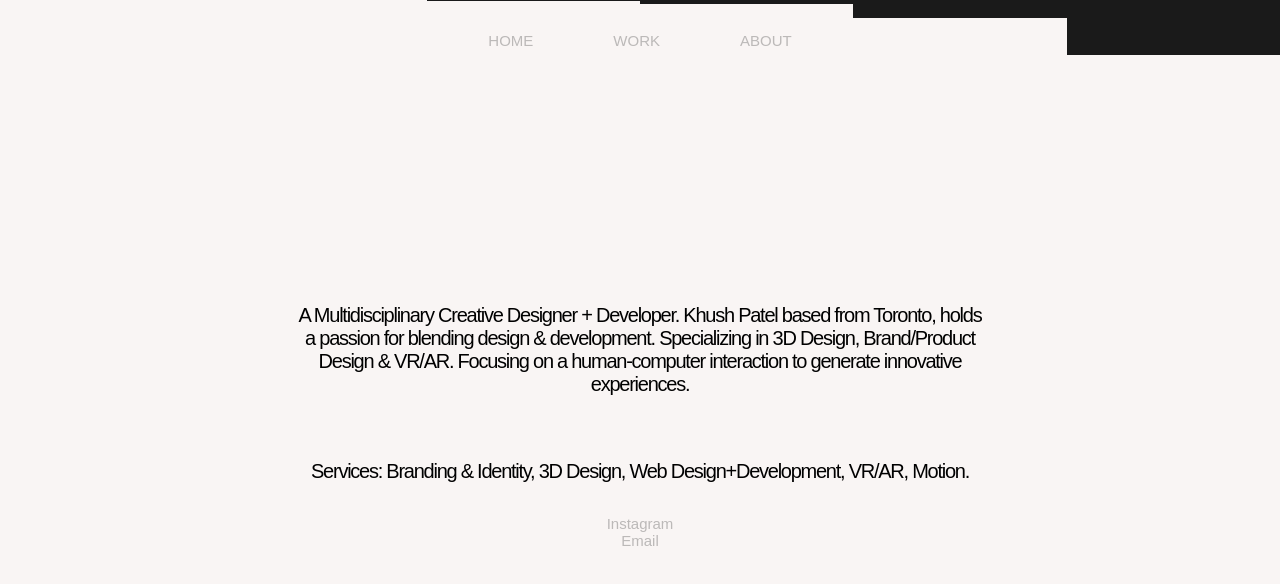
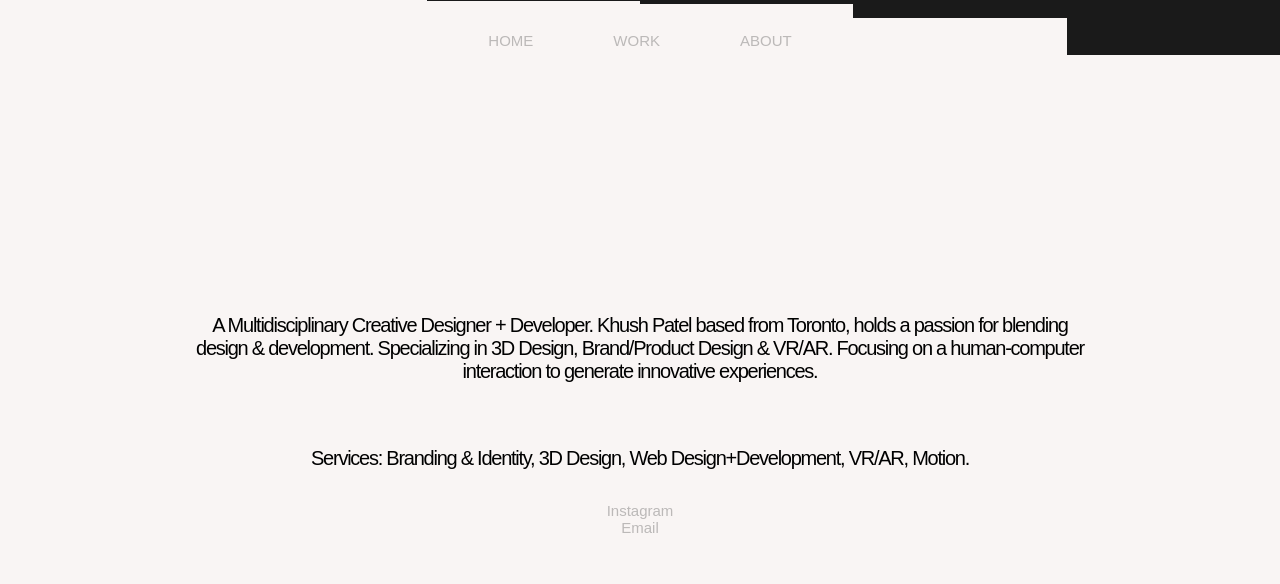
Before and after one commit to patelkhush2/personal-portfolio, a Nuxt app: page /about in a window 1280 px wide. Shown: the top 584 px of the page. Built offline with nearby package versions, Linux system fonts and the light colour scheme; a web font is replaced by a local one.

Commit message:
Add files via upload

```diff
--- a/assets/styles.css
+++ b/assets/styles.css
@@ -64,7 +64,7 @@ body {
     align-items: center; /* Horizontally center the content */
     text-align: center;
     padding: 20px; /* Optional padding for spacing */
-    max-width: 800px; /* Optional max width for readability */
+    max-width: 1000px; /* Optional max width for readability */
     margin: 0 auto;
 }
 
```
